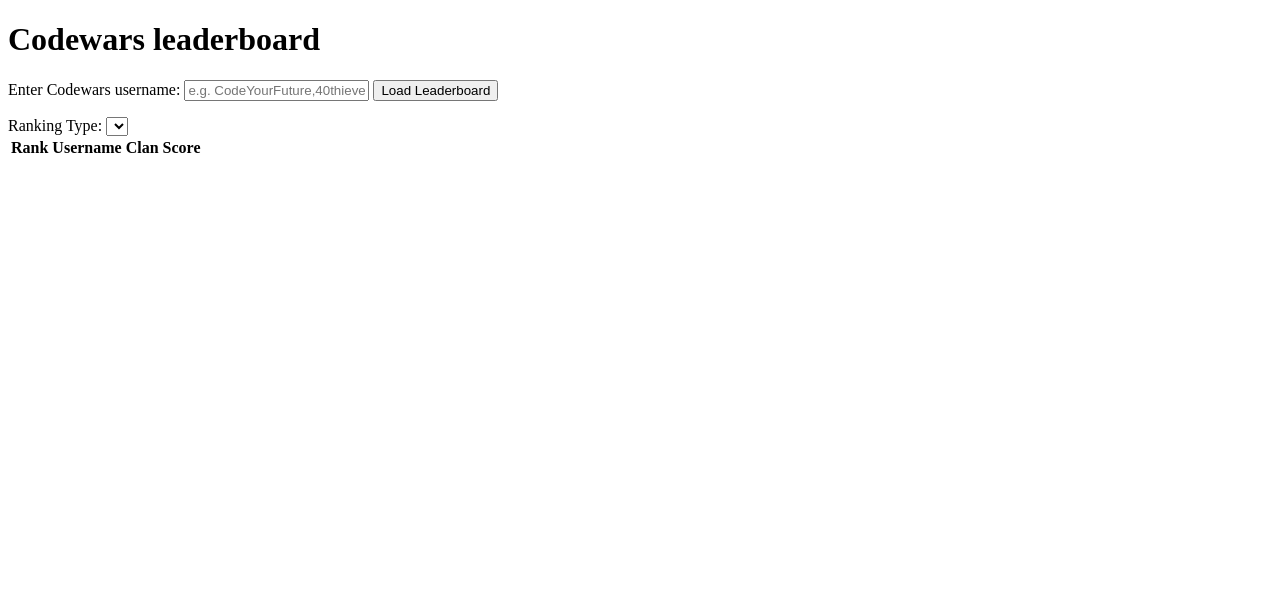
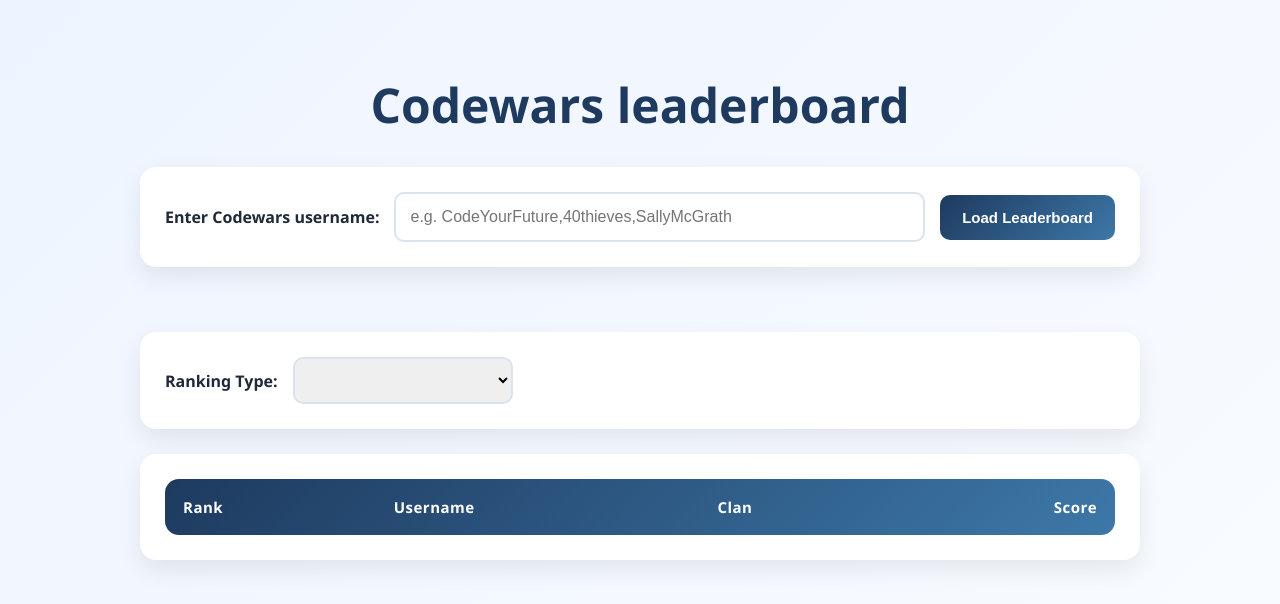
Before and after one commit to Niangh-Ciang/Project-Codewars-Leaderboard, a website: page index.html in a window 1280 px wide. Drawn offline with Linux system fonts and the light colour scheme.

Commit message:
Add CSS styles

```diff
--- a/index.html
+++ b/index.html
@@ -8,6 +8,7 @@
     content="Compare Codewars users by their overall and programming language rankings and scores."
      />
   <title>Codewars leaderboard</title>
+  <link rel="stylesheet" href="style.css" />
 </head>
 <body>
   <main>
--- /dev/null
+++ b/style.css
@@ -0,0 +1,148 @@
+body {
+  margin: 0;
+  padding: 40px 20px;
+  font-family: "Segoe UI", Arial, sans-serif;
+  background: linear-gradient(135deg, #eef4ff, #f8fbff);
+  color: #1f2937;
+}
+
+main {
+  max-width: 1000px;
+  margin: 0 auto;
+}
+
+h1 {
+  text-align: center;
+  font-size: 3rem;
+  margin-bottom: 30px;
+  color: #1e3a5f;
+}
+
+section {
+  background: white;
+  border-radius: 16px;
+  padding: 25px;
+  margin-bottom: 25px;
+  box-shadow: 0 10px 25px rgba(0, 0, 0, 0.08);
+}
+
+/* Search Section */
+
+.search-section {
+  display: flex;
+  gap: 15px;
+  align-items: center;
+  flex-wrap: wrap;
+}
+
+.search-section label {
+  font-weight: 600;
+}
+
+#username {
+  flex: 1;
+  min-width: 250px;
+  padding: 14px;
+  border: 2px solid #dbe3ef;
+  border-radius: 10px;
+  font-size: 16px;
+  transition: 0.3s;
+}
+
+#username:focus {
+  border-color: #4a90c2;
+  box-shadow: 0 0 0 4px rgba(74, 144, 194, 0.15);
+  outline: none;
+}
+
+/* Button */
+
+#load-btn {
+  padding: 14px 22px;
+  border: none;
+  border-radius: 10px;
+  background: linear-gradient(135deg, #1e3a5f, #3d78a8);
+  color: white;
+  font-size: 15px;
+  font-weight: 600;
+  cursor: pointer;
+  transition: all 0.3s ease;
+}
+
+#load-btn:hover {
+  transform: translateY(-2px);
+  box-shadow: 0 8px 20px rgba(61, 120, 168, 0.3);
+}
+
+#load-btn:disabled {
+  opacity: 0.6;
+  cursor: not-allowed;
+}
+
+/* Message */
+
+#message {
+  text-align: center;
+  font-weight: 600;
+  color: #dc2626;
+  min-height: 24px;
+}
+
+/* Ranking */
+
+.ranking-section {
+  display: flex;
+  align-items: center;
+  gap: 15px;
+}
+
+.ranking-section label {
+  font-weight: 600;
+}
+
+#ranking-type {
+  min-width: 220px;
+  padding: 12px;
+  border-radius: 10px;
+  border: 2px solid #dbe3ef;
+  font-size: 15px;
+}
+
+/* Table */
+
+#leaderboard {
+  width: 100%;
+  border-collapse: collapse;
+  overflow: hidden;
+  border-radius: 14px;
+}
+
+#leaderboard thead tr {
+  background: linear-gradient(135deg, #1e3a5f, #3d78a8);
+}
+
+#leaderboard th {
+  color: white;
+  padding: 18px;
+  text-align: left;
+  font-size: 15px;
+  letter-spacing: 0.5px;
+}
+
+#leaderboard td {
+  padding: 18px;
+  border-bottom: 1px solid #edf2f7;
+}
+
+#leaderboard tbody tr {
+  transition: 0.2s;
+}
+
+#leaderboard tbody tr:hover {
+  background-color: #f6faff;
+}
+
+#leaderboard th:last-child,
+#leaderboard td:last-child {
+  text-align: right;
+}
```
